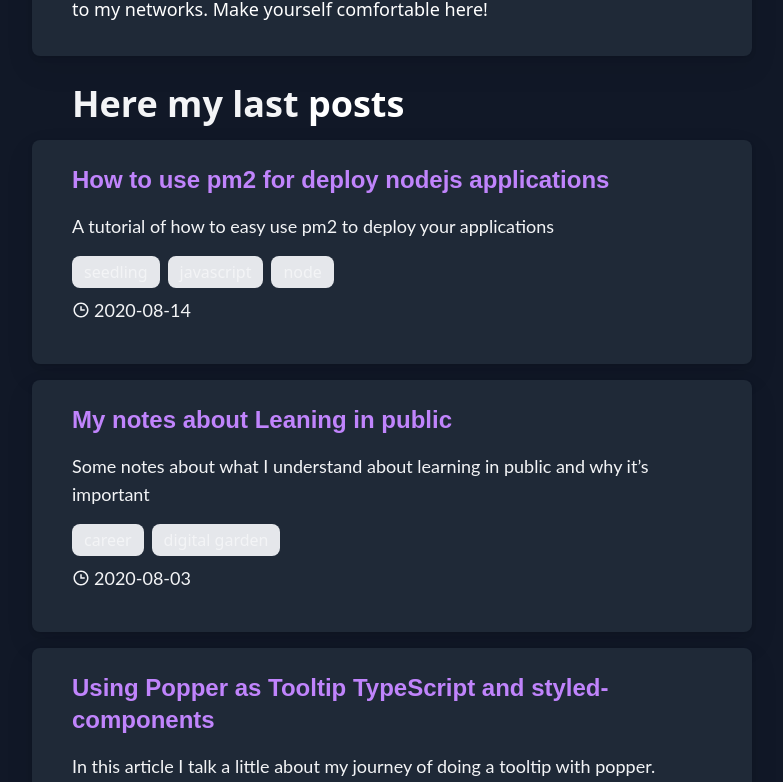
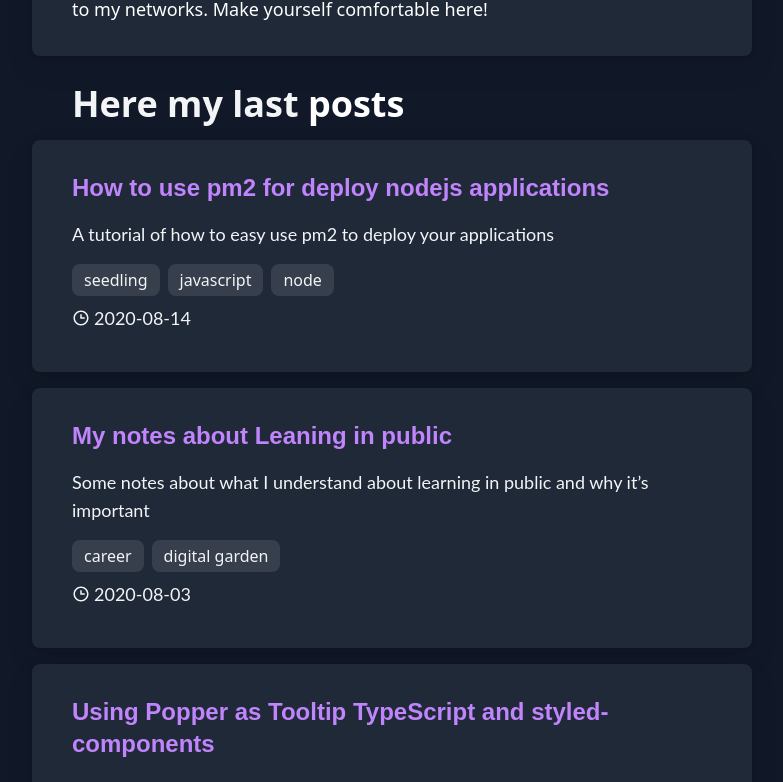
Before and after one commit to davidcostadev/davidcosta.dev, a Next.js app: page / in a window 1280 px wide. Shown: the part 833-1615 px from the top of the page, without its empty margins (248-1031 px from the left). Built offline with nearby package versions, Linux system fonts and the light colour scheme.

Commit message:
feat: improving dark

```diff
--- a/src/app/home/LastPosts.tsx
+++ b/src/app/home/LastPosts.tsx
@@ -12,7 +12,7 @@ export const LastPosts = () => {
         {posts.map((post) => (
           <li
             key={post.id}
-            className="bg-white dark:bg-gray-800 rounded-lg shadow-lg p-4 sm:py-6 sm:px-10"
+            className="bg-white dark:bg-gray-800 rounded-lg shadow-lg p-4 sm:py-8 sm:px-10"
           >
             <h4 className="mb-2">
               <Link
@@ -27,13 +27,13 @@ export const LastPosts = () => {
               {post.tags.map((tag) => (
                 <span
                   key={tag}
-                  className="rounded-lg px-3 py-1 text-base m-0 dark:bg-light/50 bg-gray-200"
+                  className="rounded-lg px-3 py-1 text-base m-0 dark:bg-white/10 bg-gray-200"
                 >
                   {tag}
                 </span>
               ))}
             </div>
-            <p className="text-lg mt-2 inline-flex items-center font-body my-4">
+            <p className="text-lg my-2 inline-flex items-center font-body">
               <Icon.IconBxTime />
               <span className="ml-1">{post.createdAt}</span>
             </p>
--- a/src/app/layout.tsx
+++ b/src/app/layout.tsx
@@ -27,12 +27,7 @@ export default function RootLayout({
         className="antialiased leading-base bg-background-light dark:bg-background-dark text-primary-light dark:text-primary-dark text-lg"
         suppressHydrationWarning
       >
-        <ThemeProvider
-          attribute="class"
-          defaultTheme="dark"
-          forcedTheme="dark"
-          enableSystem={false}
-        >
+        <ThemeProvider attribute="class" defaultTheme="dark" enableSystem={false}>
           <Navbar />
           {children}
           <Footer />
--- a/src/components/ThemeSwitcher.tsx
+++ b/src/components/ThemeSwitcher.tsx
@@ -28,10 +28,10 @@ const ThemeSwitcher = () => {
       className="hover:bg-black/10 dark:hover:bg-white/20 rounded-full w-12 h-12 inline-flex justify-center items-center group"
       onClick={toggleTheme}
     >
-      {theme === 'dark' ? (
+      {theme === 'light' ? (
+        <MoonIcon className="w-[32px] h-[32px] text-gray-900 group-hover:text-purple-500" />
+      ) : (
         <SunIcon className="w-[32px] h-[32px] dark:text-primary-dark group-hover:text-yellow-500" />
-      ) : (
-        <MoonIcon className="w-[32px] h-[32px] text-gray-900 group-hover:text-purple-500" />
       )}
     </button>
   );
```
